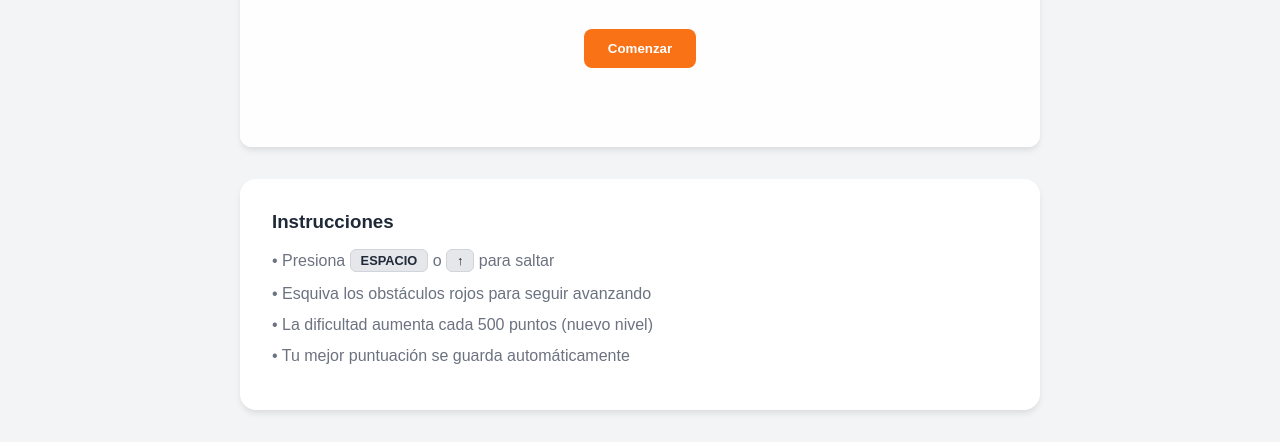
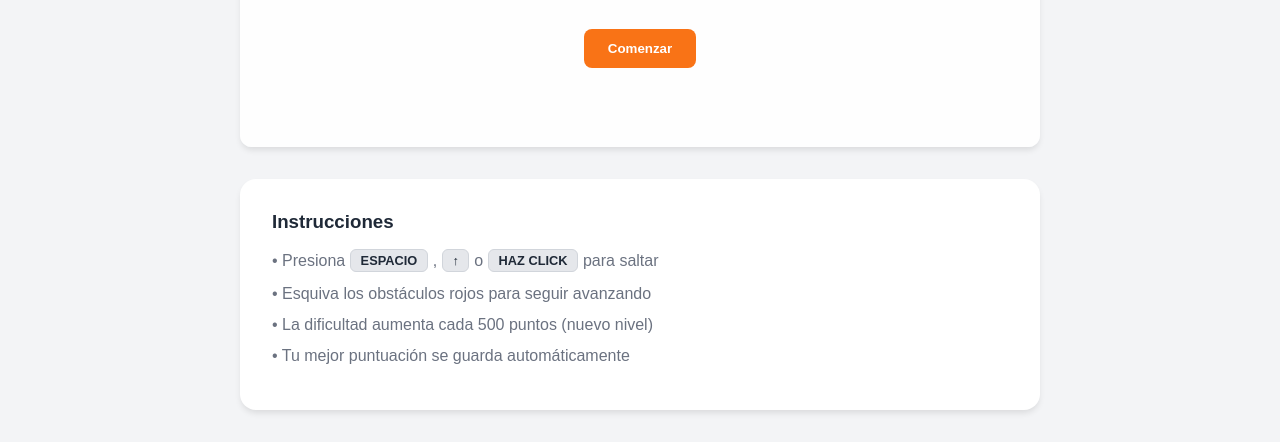
Before and after one commit to angelxdvr12/runner-js, a plain HTML site: page frontend/proyecto/game.html in a window 1280 px wide. Shown: the part 656-1098 px from the top of the page. Drawn offline with Linux system fonts and the light colour scheme.

Commit message:
Corrigiendo instrucciones

```diff
--- a/frontend/proyecto/game.html
+++ b/frontend/proyecto/game.html
@@ -72,7 +72,7 @@
             <div class="instructions-box">
                 <h3>Instrucciones</h3>
                 <ul>
-                    <li>• Presiona <span class="key-badge">ESPACIO</span> o <span class="key-badge">↑</span> para saltar</li>
+                    <li>• Presiona <span class="key-badge">ESPACIO</span> , <span class="key-badge">↑</span> o <span class="key-badge">HAZ CLICK</span> para saltar</li>
                     <li>• Esquiva los obstáculos rojos para seguir avanzando</li>
                     <li>• La dificultad aumenta cada 500 puntos (nuevo nivel)</li>
                     <li>• Tu mejor puntuación se guarda automáticamente</li>
```
